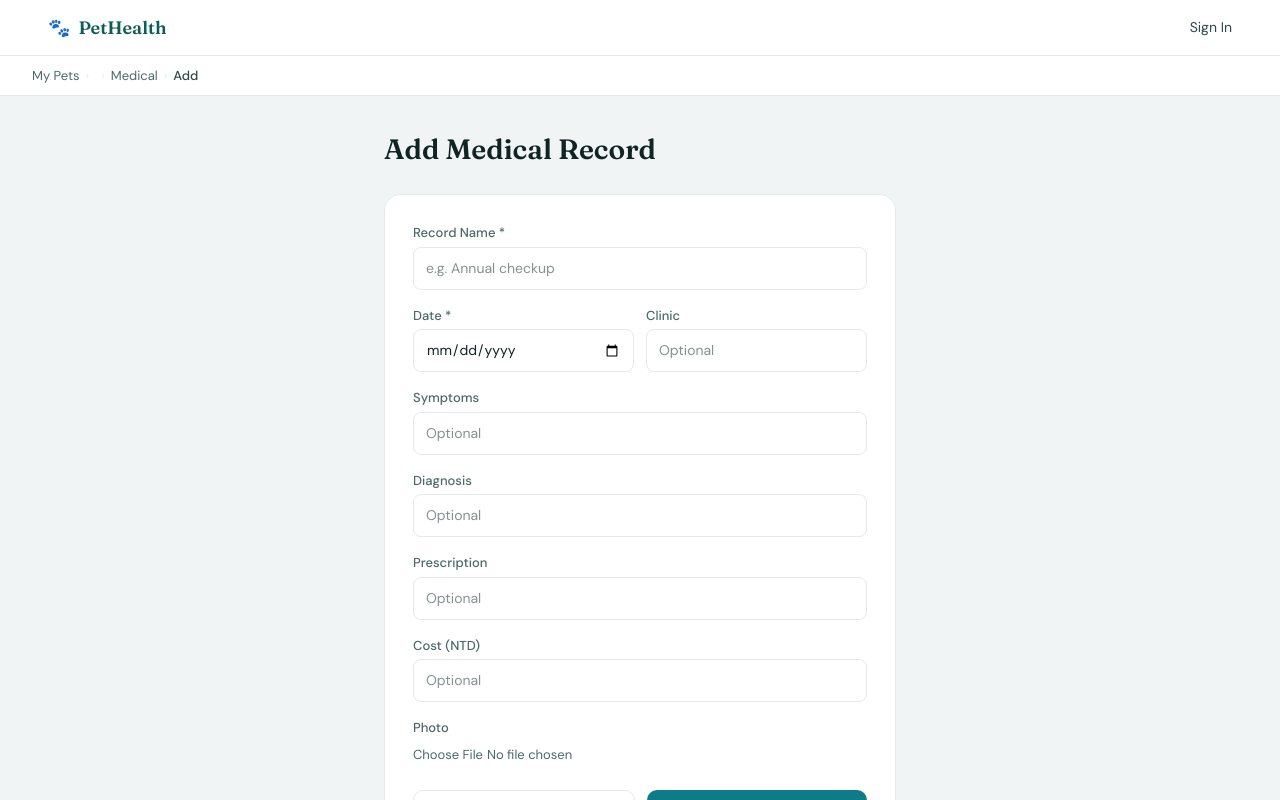
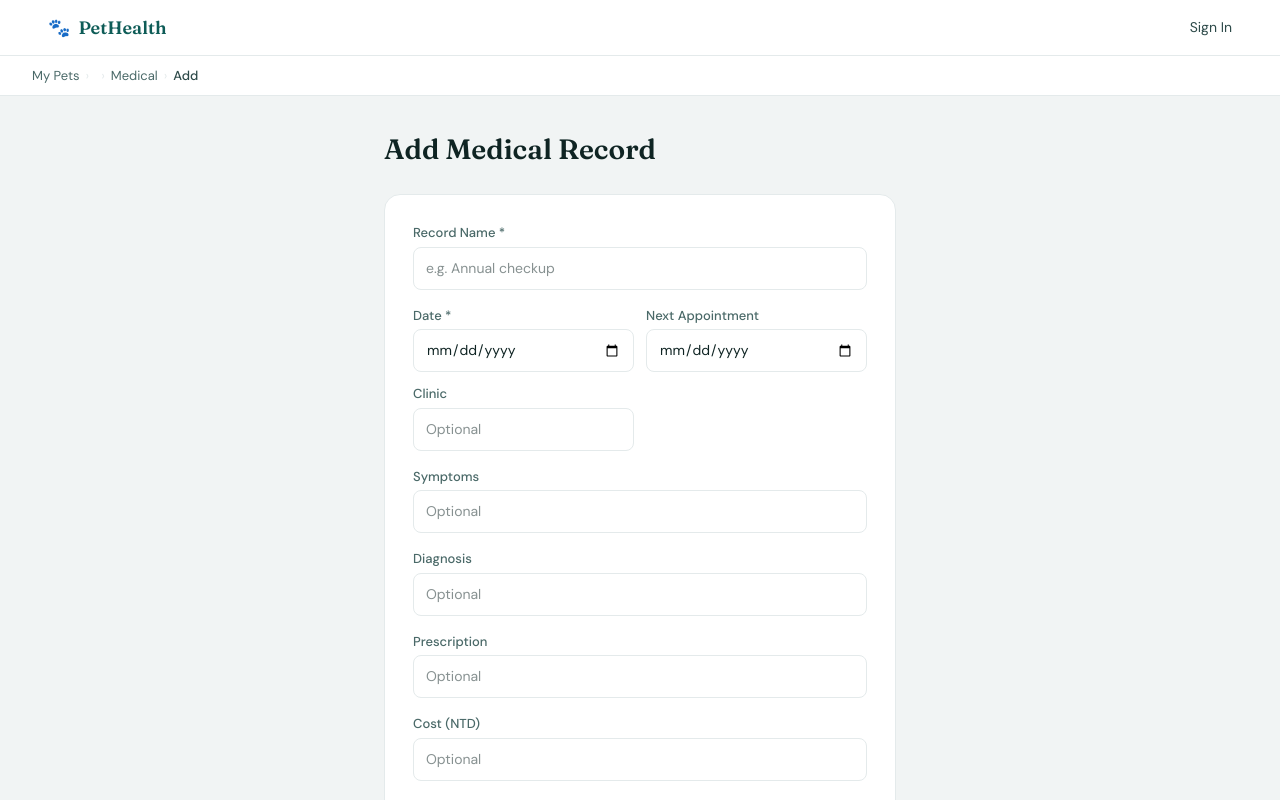
Before and after one commit to sychcc/PetHealth-2026, a Next.js app: page /pets/1/medical/create in a window 1280 px wide. Shown: the top 800 px of the page. Built offline with nearby package versions, Linux system fonts and the light colour scheme; no server answers.

Commit message:
feat: add next_appointment filed to medical record form.

```diff
--- a/app/pets/[id]/medical/create/page.tsx
+++ b/app/pets/[id]/medical/create/page.tsx
@@ -37,6 +37,7 @@ export default function CreateMedicalPage({
   const [petName, setPetName] = useState("");
   const [briefName, setBriefName] = useState("");
   const [date, setDate] = useState("");
+  const [next_appointment, setNextAppointment] = useState("");
   const [clinic, setClinic] = useState("");
   const [symptoms, setSymptoms] = useState("");
   const [diagnosis, setDiagnosis] = useState("");
@@ -78,6 +79,7 @@ export default function CreateMedicalPage({
       body: JSON.stringify({
         brief_name: briefName,
         date,
+        next_appointment,
         clinic,
         symptoms,
         diagnosis,
@@ -190,6 +192,16 @@ export default function CreateMedicalPage({
                   style={inputStyle}
                 />
               </div>
+              {/* 新增 next_appointment */}
+              <div>
+                <label style={labelStyle}>Next Appointment</label>
+                <input
+                  type="date"
+                  value={next_appointment}
+                  onChange={(e) => setNextAppointment(e.target.value)}
+                  style={inputStyle}
+                />
+              </div>
               <div>
                 <label style={labelStyle}>Clinic</label>
                 <input
```
